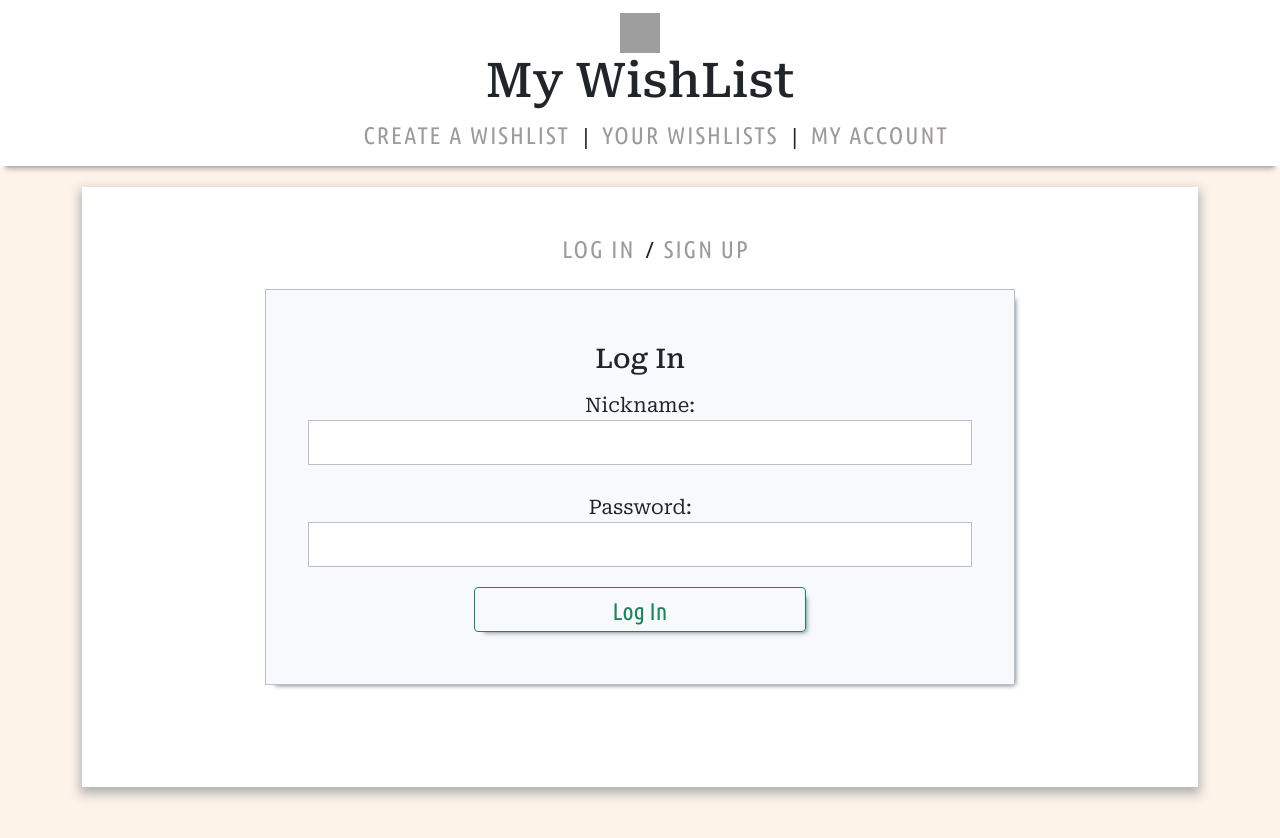
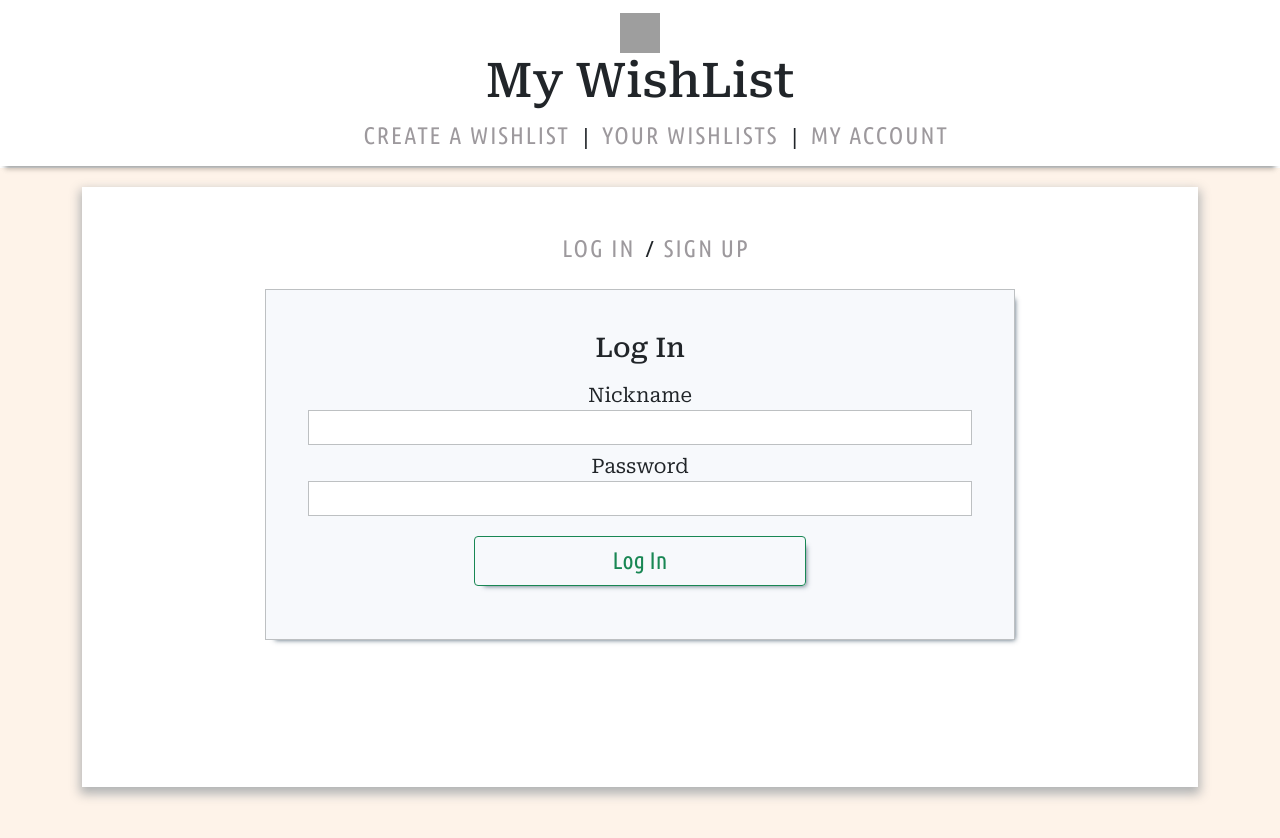
Before and after one commit to AnigalHub/WishList, a Vue app in the folder wish_list.client/: page /logIn in a window 1280 px wide. Built offline with nearby package versions, Linux system fonts and the light colour scheme; grey boxes are pictures that could not be loaded.

Commit message:
стили вынесены в App (избавление от повтора стилей между компонентами)

```diff
--- a/wish_list.client/src/components/ImageToUpload.vue
+++ b/wish_list.client/src/components/ImageToUpload.vue
@@ -1,8 +1,10 @@
 <template>
-    <div class="circle">
-        <img v-if="file" :src="url"/>
-        <label  :for="'upload-file-'+id">+</label>
-        <input class="upload-photo" type="file" :id="'upload-file-'+id" @change="onFileChange">
+    <div id="imageToUpload">
+        <div class="circle">
+            <img v-if="file" :src="url"/>
+            <label  :for="'upload-file-'+id">+</label>
+            <input class="upload-photo" type="file" :id="'upload-file-'+id" @change="onFileChange">
+        </div>
     </div>
 </template>
 <script>
@@ -33,66 +35,7 @@
         }
     }
 </script>
-<style lang="scss">
-    /*картинка (input), которую загрузили*/
-    .upload-photo {
-        opacity: 0;
-        z-index: -1;
-    }
+
+<style scoped lang="scss">
+
 </style>
-<style scoped lang="scss">
-    /*подпись к элементу*/
-    label{
-        padding-left: 45%;
-        padding-top: 35%;
-        font-weight: 400 !important;
-        font-size: 3rem;
-        font-family: 'Ubuntu Condensed', sans-serif;
-    }
-    /*Круг, где картинка (input) и подпись к элементу; картинка, которую загрузили*/
-    .circle, img {
-        border: 1px solid #bdc0c2 !important;
-        background: #f7f9fc;
-        background-size: cover;
-        width: 250px;
-        height: 250px;
-        display: block;
-        border-radius: 50%;
-    }
-    /*Круг, где картинка (input) и подпись к элементу*/
-    .circle{margin: 4% auto 4%;}
-
-    @media screen and (min-width: 992px) and (max-width: 1200px) {
-        /*Круг, где картинка (input) и подпись к элементу; картинка, которую загрузили*/
-        .circle, img {
-            width: 200px;
-            height: 200px;
-        }
-    }
-    @media screen and (min-width: 768px) and (max-width: 992px) {
-        /*Круг, где картинка (input) и подпись к элементу; картинка, которую загрузили*/
-        .circle, img {
-            width: 150px;
-            height: 150px;
-        }
-        /*подпись к элементу*/
-        label{
-            padding-left: 45%;
-            padding-top: 30%;
-            font-size: 2.5rem;
-        }
-    }
-    @media screen and (min-width: 500px) and (max-width: 768px) {
-        /*Круг, где картинка (input) и подпись к элементу; картинка, которую загрузили*/
-        .circle, img {
-            width: 135px;
-            height: 135px;
-        }
-        /*подпись к элементу*/
-        label{
-            padding-left: 42%;
-            padding-top: 25%;
-            font-size: 2.5rem;
-        }
-    }
-</style>
--- a/wish_list.client/src/components/WishItem.vue
+++ b/wish_list.client/src/components/WishItem.vue
@@ -19,54 +19,5 @@
 </script>
 
 <style scoped lang="scss">
-    /*пункт из списка желаний*/
-    #wishItem{
-        display: flex;
-        box-shadow: 4px 4px 5px -5px rgba(34, 60, 80, 0.8);
-        flex-wrap: wrap;
-            /*элементы (картинка, текст, кнопки)*/
-            & > div {
-                width: 33%;
-                margin-bottom: 2%;
-                /*последний элемент*/
-                &:last-child{padding-left: 10%;}
-            }
-    }
-    /*область, куда можно ввести текст с множеством строк*/
-    textarea{
-        border: 1px solid #bdc0c2 !important;
-        resize: none;
-        background: #f7f9fc;
-        width: 130%;
-        height: 125px !important;
-        display: block;
-        margin: 20% 0 auto -10%;
-    }
-    /*кнопки*/
-    button{
-        font-size: 1.5rem !important;
-        width: 40%;
-        margin: 40% 2% 0;
-    }
-    /*подпись к элементу*/
-    label{
-        padding-left: 45%;
-        padding-top: 33%;
-        font-weight: 400 !important;
-        font-size: 3rem;
-    }
-    /*подпись к элементу, кнопки*/
-    label,button{font-family: 'Ubuntu Condensed', sans-serif;}
-    @media screen and (min-width: 768px) and (max-width: 992px) {
-        /*область, куда можно ввести текст с множеством строк*/
-        textarea{
-            margin: 10% 0 auto -6%;
-        }
-    }
-    @media screen and (min-width: 500px) and (max-width: 768px) {
-        /*область, куда можно ввести текст с множеством строк*/
-        textarea{
-            margin: 5% 0 auto -2%;
-        }
-    }
+
 </style>
--- a/wish_list.client/src/components/logIn.vue
+++ b/wish_list.client/src/components/logIn.vue
@@ -1,11 +1,11 @@
 <template>
-    <div>
+    <div id="logIn">
         <h2>Log In</h2>
-        <label class="text">Nickname:</label>
+        <label class="text">Nickname</label>
         <input>
-        <label class="text">Password:</label>
+        <label class="text">Password</label>
         <input>
-        <b-button class="save" variant="outline-success">Log In</b-button>
+        <b-button class="send" variant="outline-success">Log In</b-button>
     </div>
 </template>
 
--- a/wish_list.client/src/components/registration.vue
+++ b/wish_list.client/src/components/registration.vue
@@ -15,33 +15,6 @@
     }
 </script>
 
-<style  lang="scss">
-    #registration{font-size: 1.5rem !important;}
-    #worksheet{
-        border: 1px solid #bdc0c2 !important;
-        background: #f7f9fc;
-        padding: 5% 4%;
-        max-width: 750px;
-        margin: 0 auto;
-    }
-    #worksheet{box-shadow: 5px 5px 5px -5px rgba(34, 60, 80, 0.8);}
-    button{box-shadow: 5px 5px 5px -5px rgba(34, 60, 80, 0.8);}
-    input{
-        width: 100%;
-        margin-bottom: 3%;
-    }
-    .row{padding-bottom: 3%;}
-    h2{
-        font-family: 'Roboto Serif', sans-serif;
-        text-align: center;
-    }
-    .save{
-        display: block;
-        width: 50%;
-        margin: 0 auto;
-        font-size: 1.5rem !important;
-        font-family: 'Ubuntu Condensed', sans-serif;
-    }
-    input,button{height: 45px;}
-    input{border: 1px solid #bdc0c2 !important;}
+<style scoped lang="scss">
+
 </style>
```
Also changed, not shown: wish_list.client/src/components/singUp.vue (deleted, +0 -22 lines).
